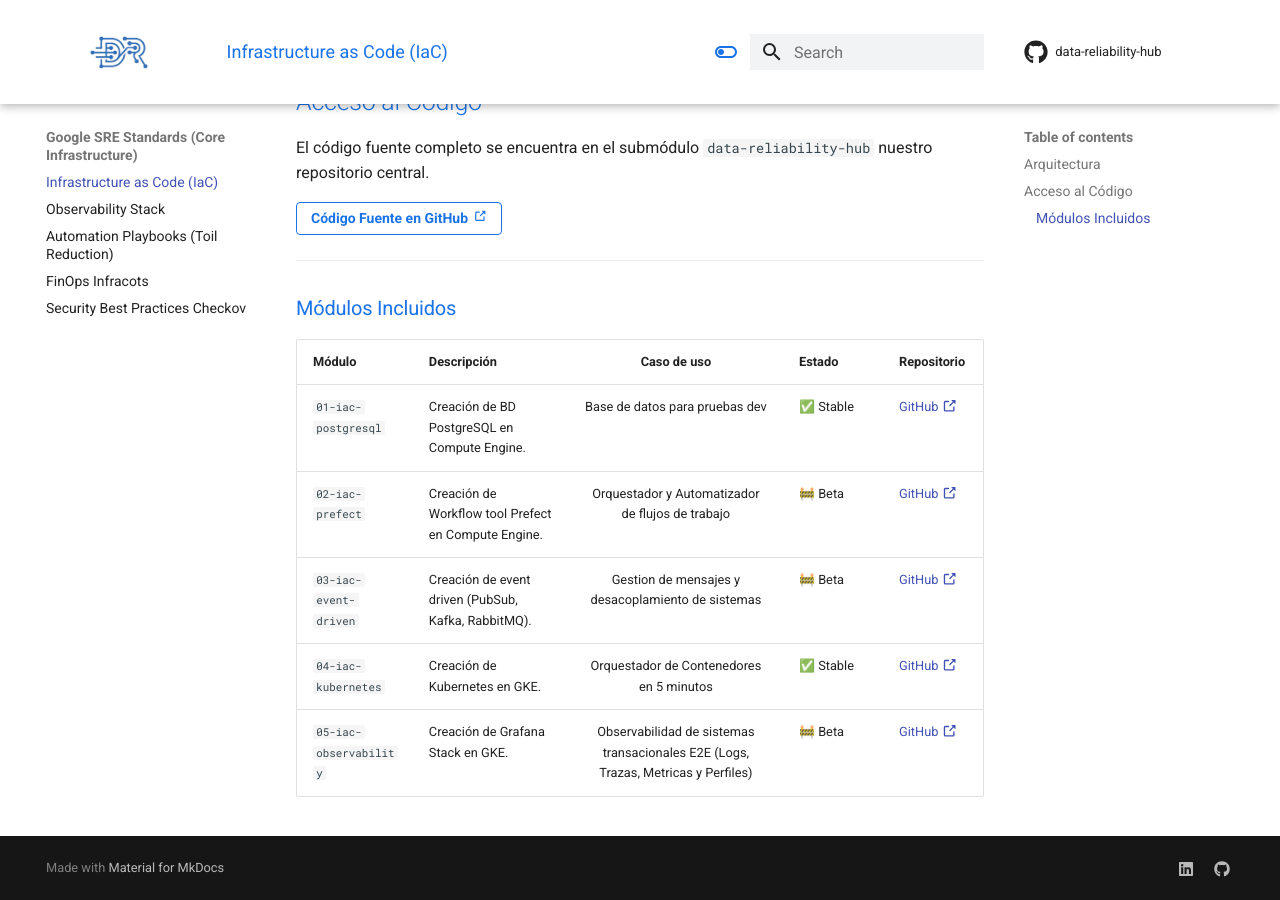
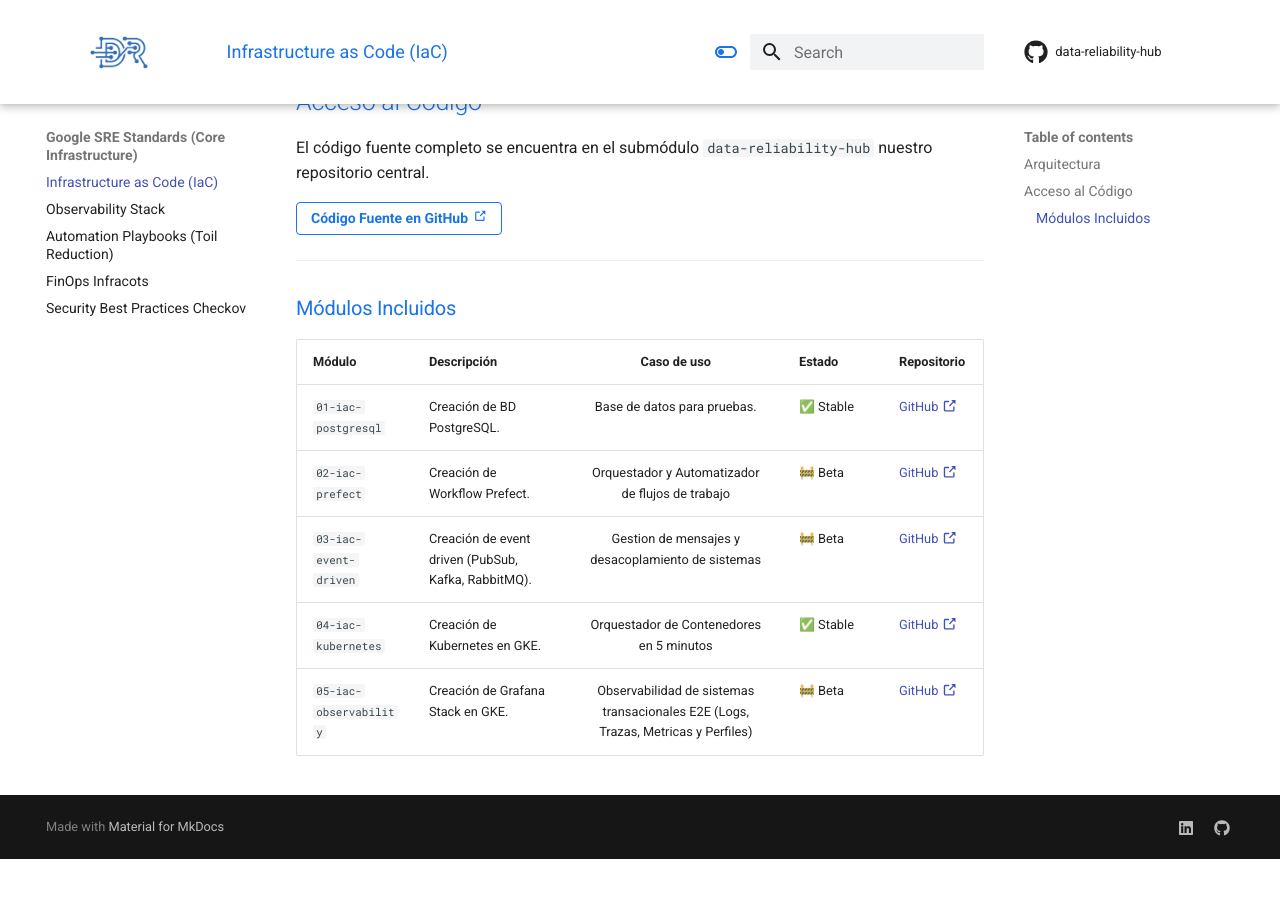
Before and after one commit to mcatalangt/data-reliability-hub, an MkDocs documentation site: the page built from docs/modules/sre/iac.md, in a window 1280 px wide and 900 px high, scrolled down 600 px. Built offline with MkDocs 1.6.1 and Material for MkDocs 9.7.7, drawn with Linux system fonts in a browser that asks for light colours; comment, search, counter and statistics services are not loaded; after the commit the page ends 1459 px from its top, so only the background shows below that.

```diff
--- a/docs/modules/sre/iac.md
+++ b/docs/modules/sre/iac.md
@@ -22,8 +22,8 @@
 
 | Módulo | Descripción | Caso de uso |Estado | Repositorio |
 | :--- | :--- | :---: | :--- | :--- |
-| `01-iac-postgresql` | Creación de BD PostgreSQL en Compute Engine. | Base de datos para pruebas dev | ✅ Stable | [GitHub :octicons-link-external-16:](https://github.com/mcatalangt/data-reliability-hub/tree/main/01-iac-postgresql) |
-| `02-iac-prefect` | Creación de Workflow tool Prefect en  Compute Engine. | Orquestador y Automatizador de flujos de trabajo| 🚧 Beta | [GitHub :octicons-link-external-16:](https://github.com/mcatalangt/data-reliability-hub/tree/main/02-iac-prefect) |
+| `01-iac-postgresql` | Creación de BD PostgreSQL. | Base de datos para pruebas. | ✅ Stable | [GitHub :octicons-link-external-16:](https://github.com/mcatalangt/data-reliability-hub/tree/main/01-iac-postgresql) |
+| `02-iac-prefect` | Creación de Workflow Prefect. | Orquestador y Automatizador de flujos de trabajo| 🚧 Beta | [GitHub :octicons-link-external-16:](https://github.com/mcatalangt/data-reliability-hub/tree/main/02-iac-prefect) |
 | `03-iac-event-driven` | Creación de event driven (PubSub, Kafka, RabbitMQ). |Gestion de mensajes y desacoplamiento de sistemas| 🚧 Beta | [GitHub :octicons-link-external-16:](https://github.com/mcatalangt/data-reliability-hub/tree/main/03-iac-event-driven) |
 | `04-iac-kubernetes` | Creación de Kubernetes en GKE. | Orquestador de Contenedores en 5 minutos| ✅ Stable | [GitHub :octicons-link-external-16:](https://github.com/mcatalangt/data-reliability-hub/tree/main/04-iac-kubernetes) |
 | `05-iac-observability` | Creación de Grafana Stack en GKE. | Observabilidad de sistemas transacionales E2E (Logs, Trazas, Metricas y Perfiles)| 🚧 Beta | [GitHub :octicons-link-external-16:](https://github.com/mcatalangt/data-reliability-hub/tree/main/05-iac-observability) |
```
